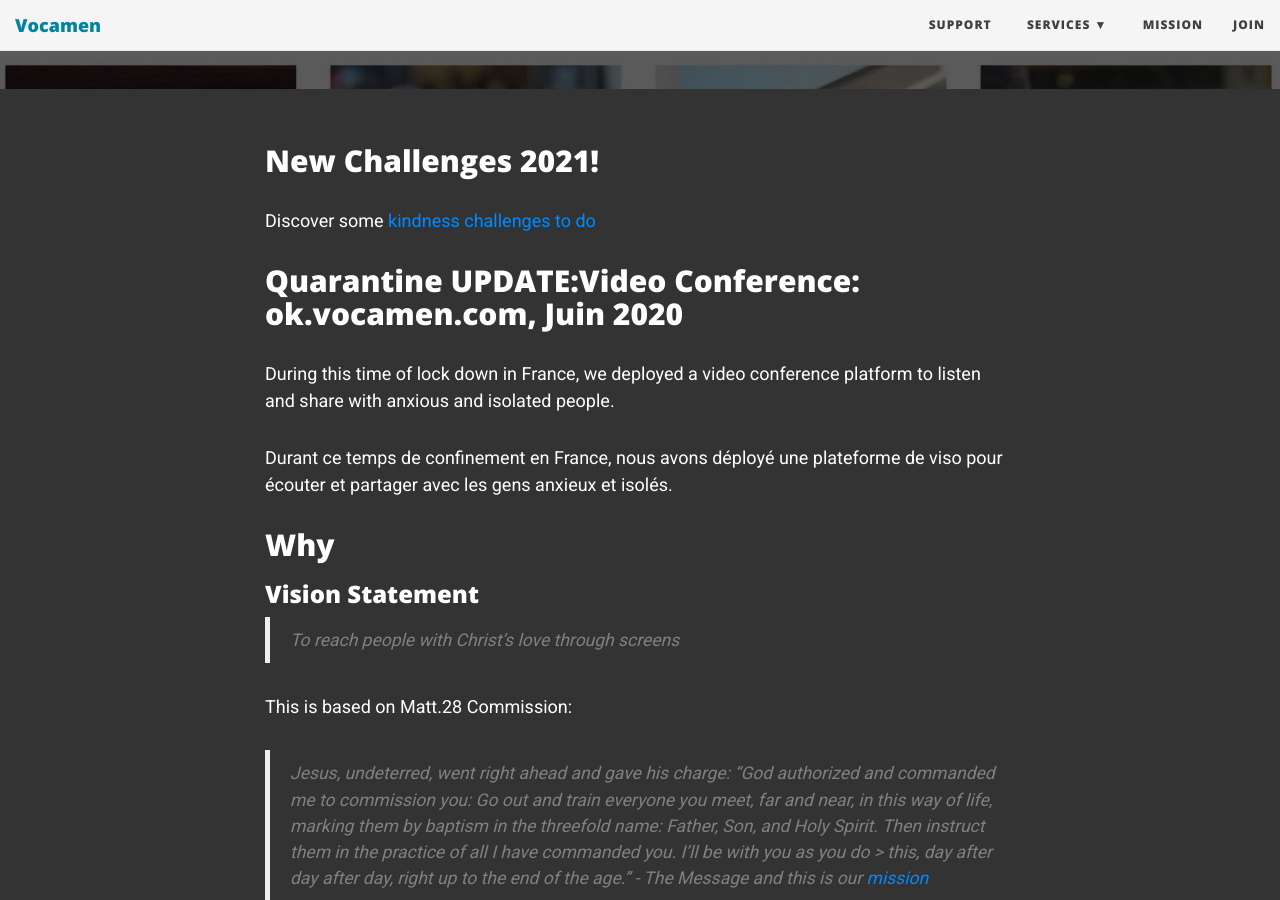
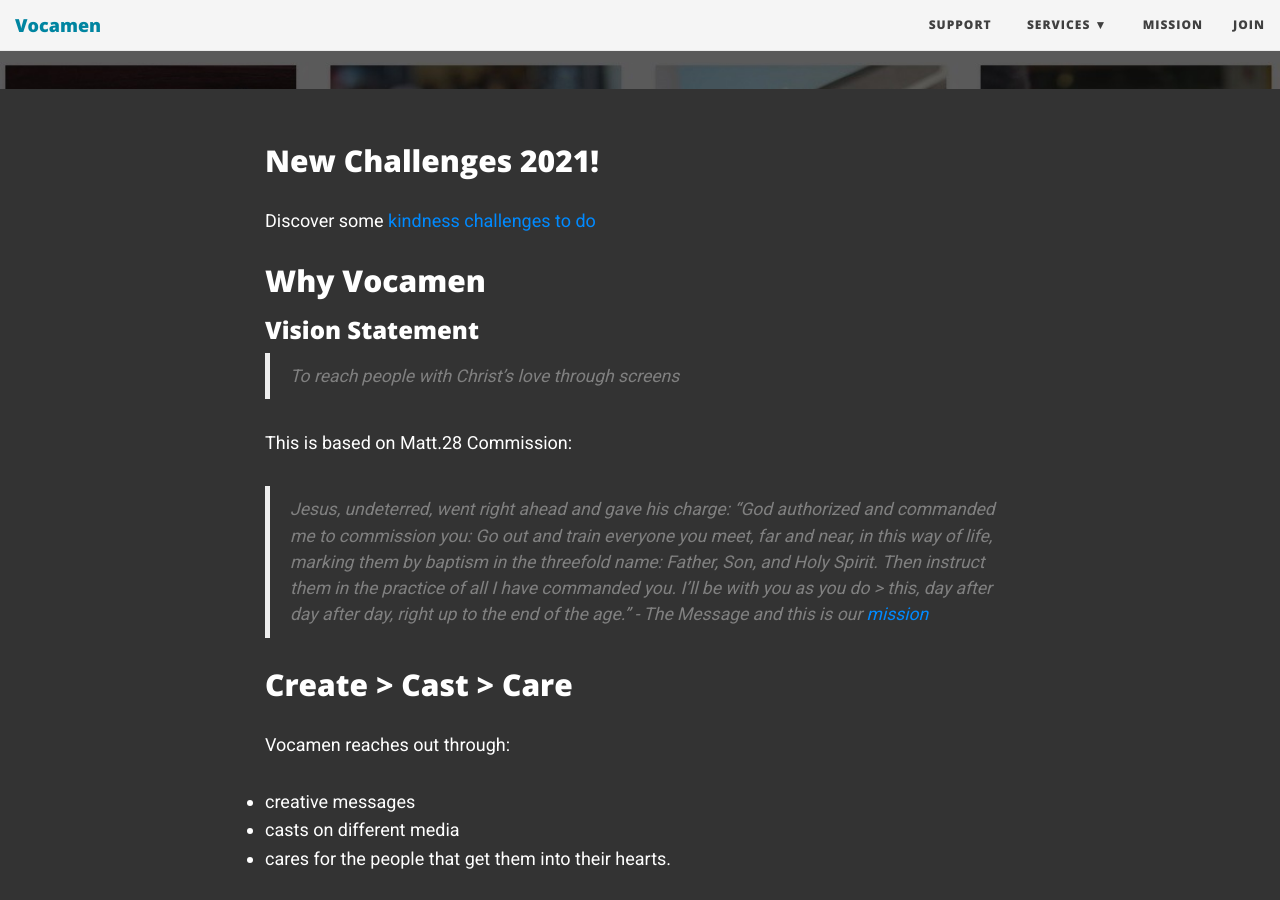
Before and after one commit to vocamen/vocamen.github.io, a Jekyll site: the page built from index.md, in a window 1280 px wide and 900 px high, scrolled down 454 px. Built offline with Jekyll 4.4.1, drawn with Linux system fonts in a browser that asks for light colours; nearby versions of some CDN libraries.

Commit message:
Update indexcontent.md

```diff
--- a/_includes/indexcontent.md
+++ b/_includes/indexcontent.md
@@ -1,12 +1,7 @@
 ## New Challenges 2021!
 Discover some [kindness challenges to do](#Challenges)
 
-## Quarantine UPDATE:Video Conference: ok.vocamen.com, Juin 2020
-During this time of lock down in France, we deployed a video conference platform to listen and share with anxious and isolated people.
-
-Durant ce temps de confinement en France, nous avons déployé une plateforme de viso pour écouter et partager avec les gens anxieux et isolés.
-
-## Why
+## Why Vocamen
 ### Vision Statement
 > To reach people with Christ's love through screens
 
```
